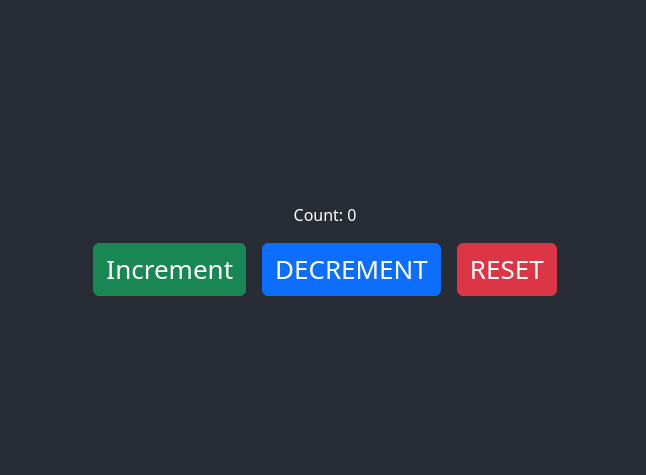
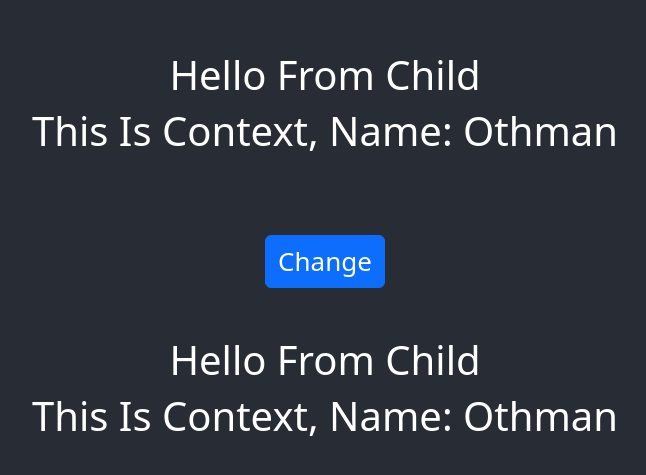
Before and after one commit to AhmedOsman101/revision, a React (Create React App) app: page / in a window 1280 px wide. Shown: the part 151-626 px from the top of the page, without its empty margins (315-961 px from the left). Built offline with nearby package versions, Linux system fonts and the light colour scheme.

Commit message:
done creating context, using context, passing context to class and Func children.

```diff
--- a/src/App.jsx
+++ b/src/App.jsx
@@ -18,6 +18,8 @@ import Props from "./Components/FuncProps";
 import UseState from "./Components/FuncUseState";
 import UseEffect from "./Components/FuncUseEffect";
 import UseReducer from "./Components/FuncUseReducer";
+import Context from "./Components/FuncContext";
+import Child from "./Components/ContextChild";
 
 export default function App() {
 	return (
@@ -30,7 +32,8 @@ export default function App() {
 			{/* <Props age={18} /> */}
 			{/* <UseState /> */}
 			{/* <UseEffect /> */}
-			<UseReducer />
+			{/* <UseReducer /> */}
+			<Context></Context>
 		</>
 	);
 }
--- a/src/Components/ContextChild.jsx
+++ b/src/Components/ContextChild.jsx
@@ -0,0 +1,12 @@
+import React, { useContext } from "react"; // TODO: import UseContext
+import { myContext } from "./FuncContext"; // TODO: import context from parent
+
+export default function ContextChild() {
+	const data = useContext(myContext); // TODO: assign the context value to a var and use it
+	return (
+		<>
+			<h1>hello from child</h1>
+			<h1>this is context, name: {data}</h1>
+		</>
+	);
+}
--- /dev/null
+++ b/src/Components/ContextChildClass.jsx
@@ -0,0 +1,25 @@
+/* eslint-disable no-lone-blocks */
+import React, { Component } from "react";
+import { myContext } from "./FuncContext"; // TODO: import context from parent
+
+export default class ContextChildClass extends Component {
+	render() {
+		return (
+			<>
+				<myContext.Consumer>
+					{/* //TODO: wrap elements in context.consumer tag */}
+					{(name) => {
+						// TODO: create arrow func, pass the value(props or state)
+						return (
+							<>
+								<h1>hello from child</h1>
+								<h1>this is context, name: {name}</h1>{" "}
+								{/* //TODO: use context value */}
+							</>
+						);
+					}}
+				</myContext.Consumer>
+			</>
+		);
+	}
+}
--- a/src/Components/FuncContext.jsx
+++ b/src/Components/FuncContext.jsx
@@ -0,0 +1,30 @@
+import React, { createContext, useState } from "react"; // TODO: import context and state
+import Child from "./ContextChild";
+import ChildClass from "./ContextChildClass";
+
+export const myContext = createContext(); // TODO: create context
+
+export default function FuncContext() {
+	const [name, setName] = useState("Othman"); // TODO: create a state/props to pass
+	const change = () => {
+		setName((prevName) => "Ahmad");
+	};
+	return (
+		<>
+			<myContext.Provider value={name}>
+				{/* //TODO: wrap children in context.provider tag, and pass a value */}
+				<Child></Child>
+				<br />
+				<br />
+				<br />
+				<button className="btn btn-primary" onClick={change}>
+					change
+				</button>
+				<br />
+				<br />
+				<br />
+				<ChildClass></ChildClass>
+			</myContext.Provider>
+		</>
+	);
+}
```
